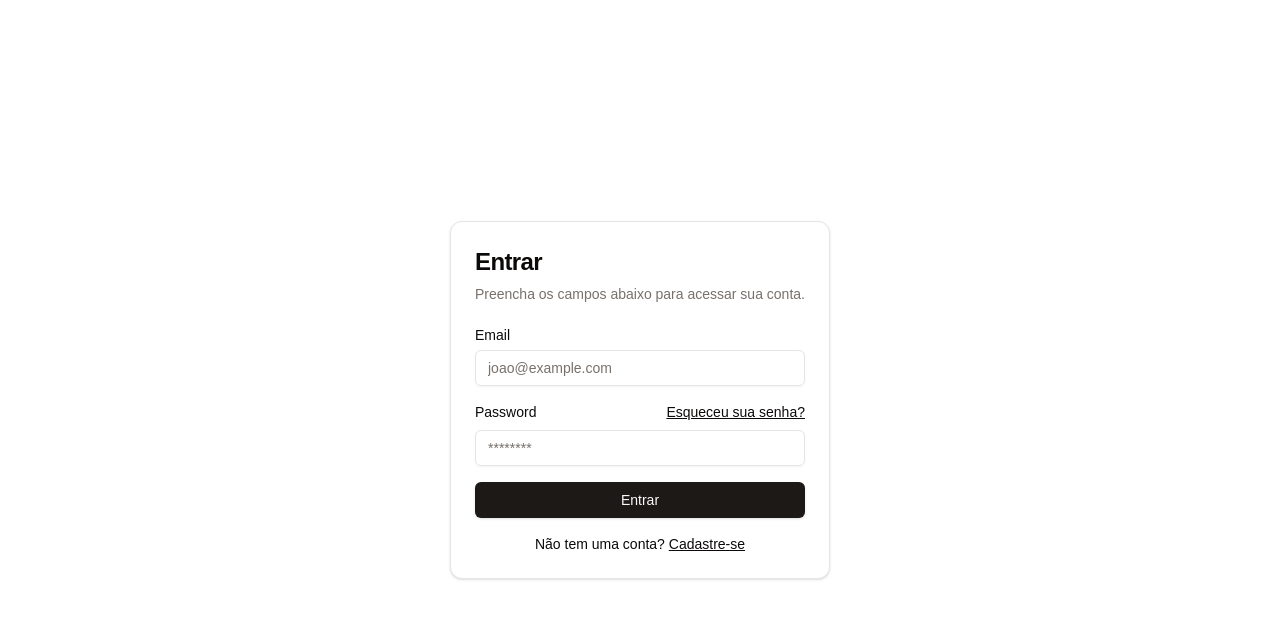
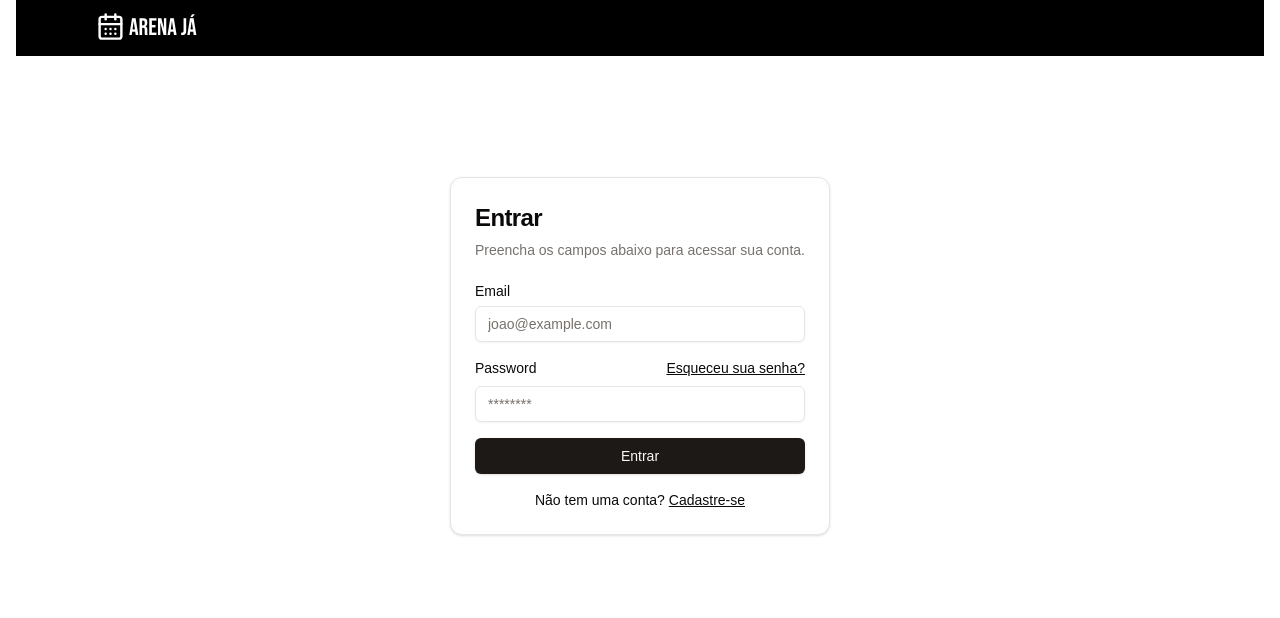
Before and after one commit to lsprdev/torneioja-arena, a Next.js app: page /login in a window 1280 px wide. Shown: the top 618 px of the page. Built offline with nearby package versions, Linux system fonts and the light colour scheme.

Commit message:
Melhorando UI

```diff
--- a/src/app/layout.tsx
+++ b/src/app/layout.tsx
@@ -13,6 +13,12 @@ const geistMono = localFont({
   weight: "100 900",
 });
 
+export const bebasNeue = localFont({
+  src: "./fonts/BebasNeue-Regular.woff",
+  variable: "--font-bebas-neue",
+  weight: "400",
+});
+
 export const metadata: Metadata = {
   title: "Create Next App",
   description: "Generated by create next app",
@@ -26,7 +32,7 @@ export default function RootLayout({
   return (
     <html lang="en">
       <body
-        className={`${geistSans.variable} ${geistMono.variable} antialiased`}
+        className={`${geistSans.variable} ${geistMono.variable} ${bebasNeue.variable}antialiased`}
       >
         {children}
       </body>
--- a/src/app/login/page.tsx
+++ b/src/app/login/page.tsx
@@ -1,9 +1,20 @@
 import { LoginForm } from "@/components/login-form"
-
+import { bebasNeue } from "../layout"
+import { CalendarDays } from "lucide-react"
 export default function Page() {
   return (
-    <div className="flex h-screen w-full items-center justify-center px-4">
-      <LoginForm />
-    </div>
+    <>
+      <div className="flex-col h-screen w-full justify-center px-4">
+        <div className="flex h-14 w-full bg-black items-center px-20">
+          <span className="flex">
+            <CalendarDays size={29} className="text-white" />
+            <h1 className={`${bebasNeue.className} text-white text-2xl mx-1`}>Arena Já</h1>
+          </span>
+        </div>
+        <div className="flex h-3/4 w-full items-center justify-center px-4">
+          <LoginForm />
+        </div>
+      </div>
+    </>
   )
 }
--- a/src/app/register/page.tsx
+++ b/src/app/register/page.tsx
@@ -1,9 +1,20 @@
 import { RegisterForm } from "@/components/register-form"
-
+import { bebasNeue } from "../layout"
+import { CalendarDays } from "lucide-react"
 export default function Page() {
     return (
-        <div className="flex h-screen w-full items-center justify-center px-4">
-            <RegisterForm />
-        </div>
+        <>
+            <div className="flex-col h-screen w-full justify-center px-4">
+                <div className="flex h-14 w-full bg-black items-center px-20">
+                    <span className="flex">
+                        <CalendarDays size={29} className="text-white" />
+                        <h1 className={`${bebasNeue.className} text-white text-2xl mx-1`}>Arena Já</h1>
+                    </span>
+                </div>
+                <div className="flex h-3/4 w-full items-center justify-center px-4">
+                    <RegisterForm />
+                </div>
+            </div>
+        </>
     )
 }
--- a/src/components/login-form.tsx
+++ b/src/components/login-form.tsx
@@ -50,7 +50,7 @@ export function LoginForm() {
         </div>
         <div className="mt-4 text-center text-sm">
           Não tem uma conta?{" "}
-          <Link href="#" className="underline">
+          <Link href="/register" className="underline">
             Cadastre-se
           </Link>
         </div>
--- a/src/components/register-form.tsx
+++ b/src/components/register-form.tsx
@@ -54,13 +54,10 @@ export function RegisterForm() {
                     <Button type="submit" className="w-full">
                         Criar conta
                     </Button>
-                    {/* <Button variant="outline" className="w-full">
-                        Login with Google
-                    </Button> */}
                 </div>
                 <div className="mt-4 text-center text-sm">
                     Já tem uma conta?{" "}
-                    <Link href="#" className="underline">
+                    <Link href="/login" className="underline">
                         Entrar
                     </Link>
                 </div>
```
Also changed, not shown: src/app/fonts/BebasNeue-Regular.woff (added).
